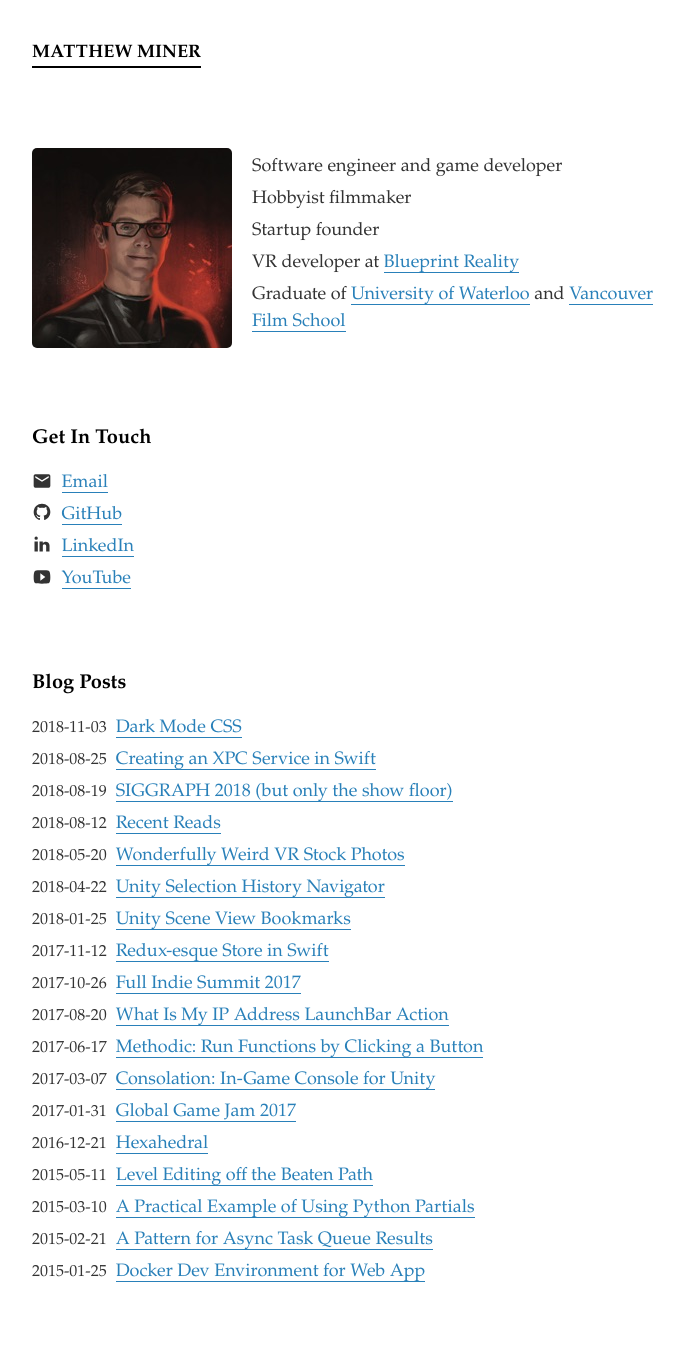
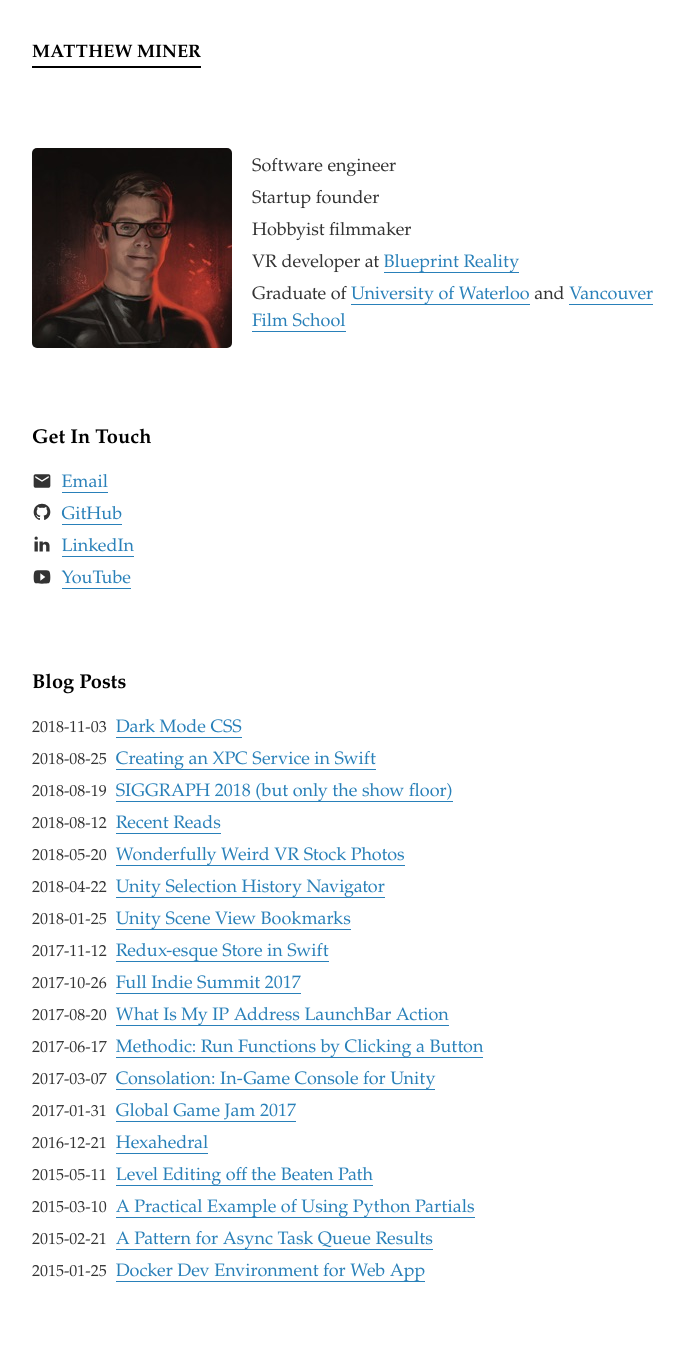
Before and after one commit to mminer/mminer.github.com, a Jekyll site: the page built from index.html, in a window 1280 px wide. Shown: the whole page, without its empty margins (278-962 px from the left). Built offline with Jekyll 4.4.1, drawn with Linux system fonts in a browser that asks for light colours.

Commit message:
Tweak bio

```diff
--- a/index.html
+++ b/index.html
@@ -6,9 +6,9 @@ layout: base
   <img alt="Avatar" srcset="/images/avatar.jpg 1x, /images/avatar@2x.jpg 2x" src="/images/avatar.jpg">
 
   <ul>
-    <li>Software engineer and game developer</li>
+    <li>Software engineer</li>
+    <li>Startup founder</li>
     <li>Hobbyist filmmaker</li>
-    <li>Startup founder</li>
     <li>VR developer at <a href="https://blueprintreality.com">Blueprint Reality</a></li>
     <li>Graduate of <a href="https://uwaterloo.ca">University of Waterloo</a> and <a href="https://vfs.edu">Vancouver Film School</a></li>
   </ul>
```
